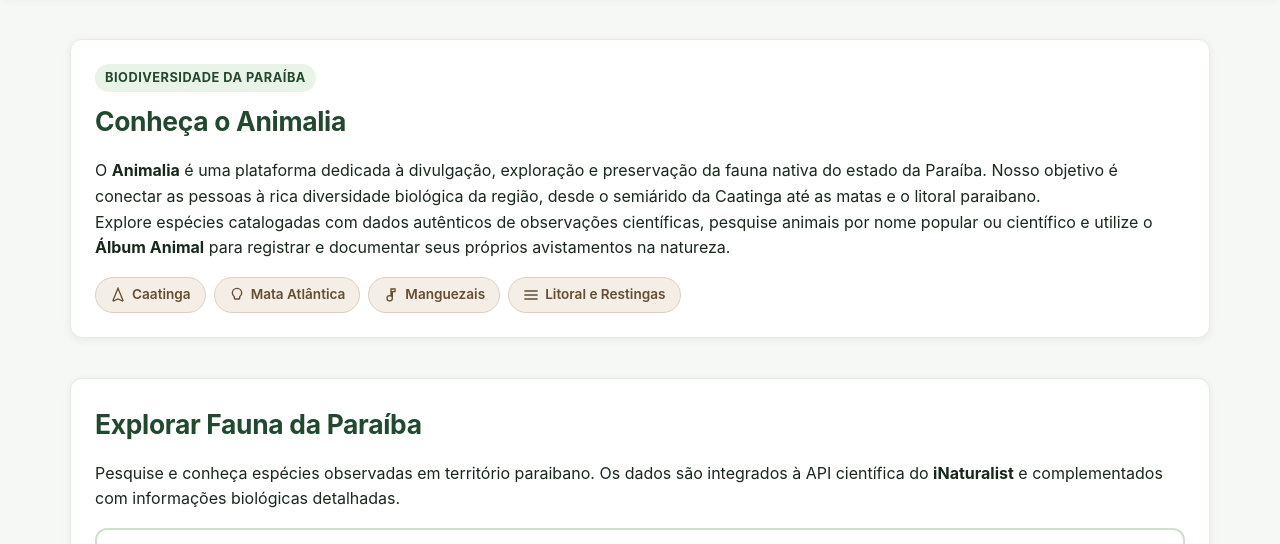
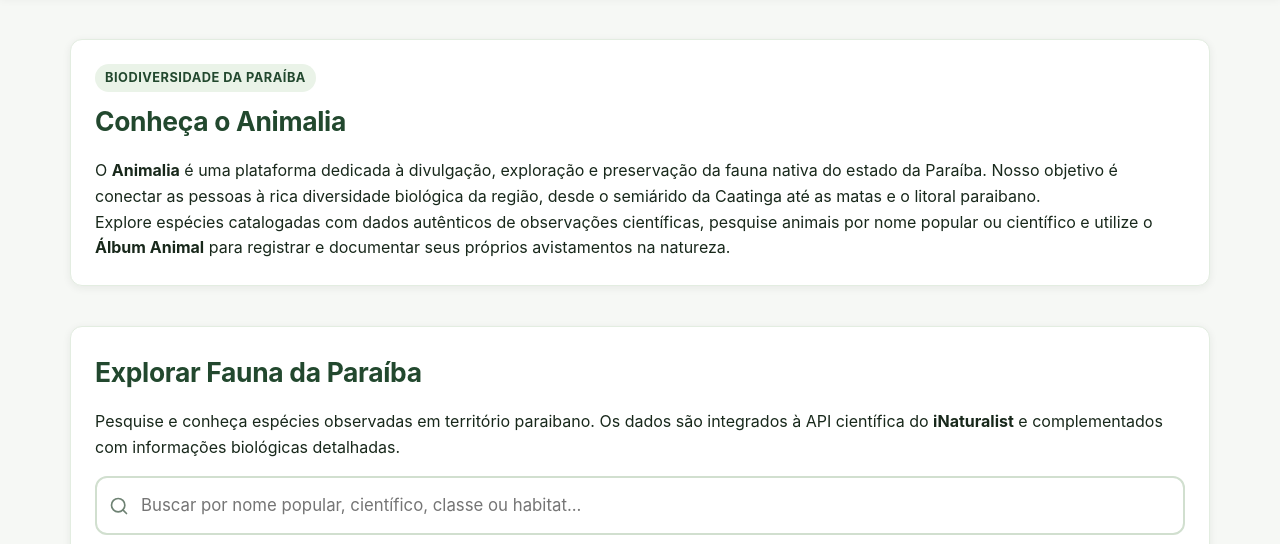
Before and after one commit to Arthurznx/Projeto-Integrador-FrontEnd--Arthur-Guilherme-, a plain HTML site: page index.html in a window 1280 px wide. Shown: the part 241-785 px from the top of the page. Drawn offline with Linux system fonts and the light colour scheme; no server answers.

Commit message:
`fix(catalog): remove a exibição dos biomas da seção de exploração de espécies`

```diff
--- a/index.html
+++ b/index.html
@@ -107,25 +107,6 @@
                 <p>
                     Explore espécies catalogadas com dados autênticos de observações científicas, pesquise animais por nome popular ou científico e utilize o <strong>Álbum Animal</strong> para registrar e documentar seus próprios avistamentos na natureza.
                 </p>
-
-                <div class="pilulas-biomas" aria-label="Biomas e ecossistemas representados">
-                    <span class="pilula-bioma">
-                        <svg class="icone-bioma" viewBox="0 0 24 24" fill="none" stroke="currentColor" stroke-width="2" aria-hidden="true"><path d="M12 2L4.5 20.29l.71.71L12 18l6.79 3 .71-.71z"/></svg>
-                        Caatinga
-                    </span>
-                    <span class="pilula-bioma">
-                        <svg class="icone-bioma" viewBox="0 0 24 24" fill="none" stroke="currentColor" stroke-width="2" aria-hidden="true"><path d="M12 2C8.13 2 5 5.13 5 9c0 2.38 1.19 4.47 3 5.74V17c0 .55.45 1 1 1h6c.55 0 1-.45 1-1v-2.26c1.81-1.27 3-3.36 3-5.74 0-3.87-3.13-7-7-7z"/></svg>
-                        Mata Atlântica
-                    </span>
-                    <span class="pilula-bioma">
-                        <svg class="icone-bioma" viewBox="0 0 24 24" fill="none" stroke="currentColor" stroke-width="2" aria-hidden="true"><path d="M12 3v10.55c-.59-.34-1.27-.55-2-.55-2.21 0-4 1.79-4 4s1.79 4 4 4 4-1.79 4-4V7h4V3h-6z"/></svg>
-                        Manguezais
-                    </span>
-                    <span class="pilula-bioma">
-                        <svg class="icone-bioma" viewBox="0 0 24 24" fill="none" stroke="currentColor" stroke-width="2" aria-hidden="true"><path d="M2 12h20M2 18h20M2 6h20"/></svg>
-                        Litoral e Restingas
-                    </span>
-                </div>
             </div>
         </section>
 
```
